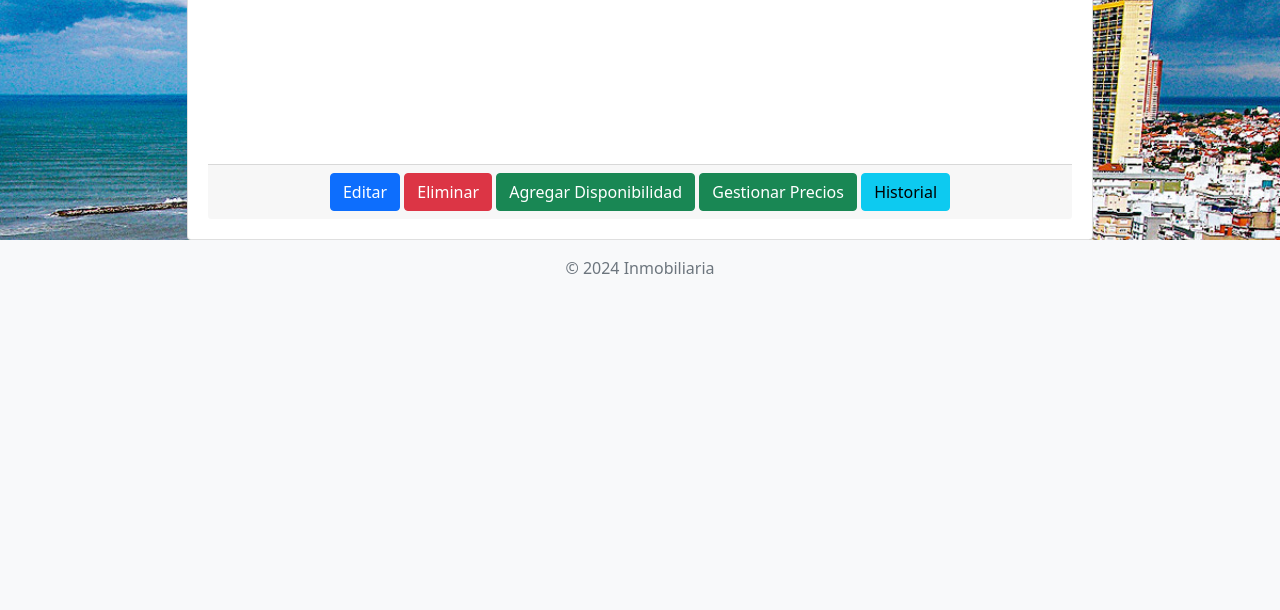
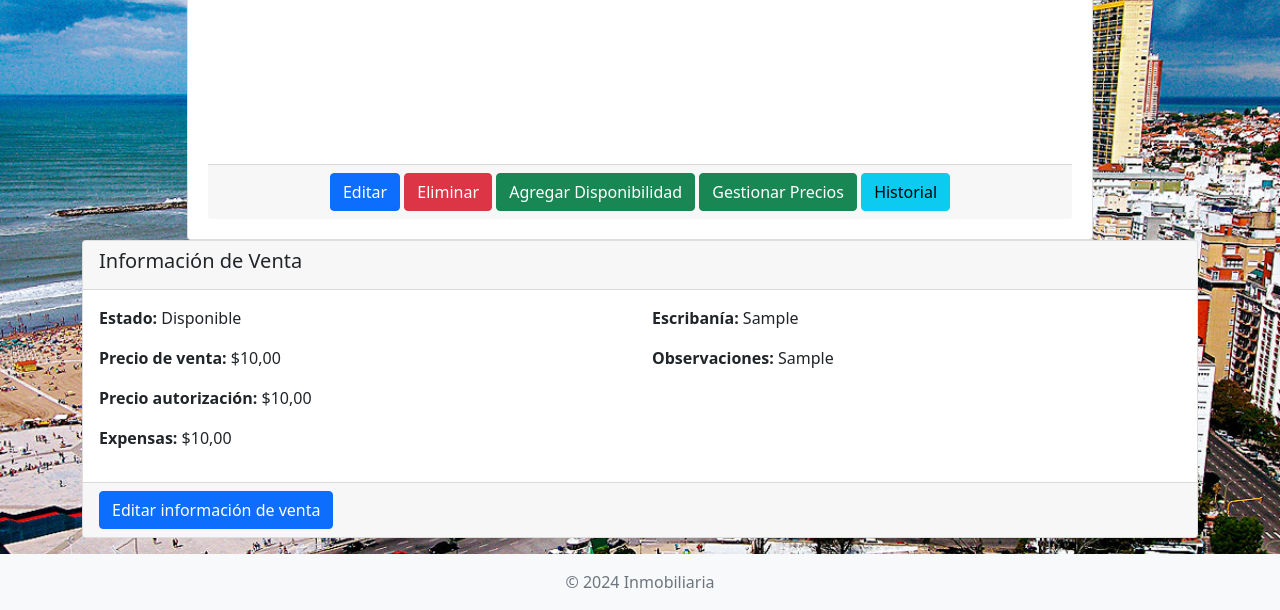
Before and after one commit to FranSalvatierra16/sistema-gonnet, a Django app: page /propiedades/1/ in a window 1280 px wide. Shown: the part 1836-2446 px from the top of the page. Before the commit the page ends 2110 px from the top, so only its background shows below. Run offline with Django 5.2, Linux system fonts and the light colour scheme; a user stored in the database is signed in; tables that the repository leaves empty hold one stand-in row (values such as "Sample post"); grey boxes marked "Sample" are stand-in pictures; parts of the project's set-up code (start-up, migrations or seed data) failed here and were passed over; some libraries are stand-ins or nearby versions.

Commit message:
hasta propiedad venta

```diff
--- a/inmobiliaria/models/propiedad.py
+++ b/inmobiliaria/models/propiedad.py
@@ -133,6 +133,20 @@ class Propiedad(models.Model):
         verbose_name="Precio Invierno"
     )
 
+    fichado_por = models.ForeignKey(
+        'auth.User',
+        on_delete=models.SET_NULL,
+        null=True,
+        blank=True,
+        related_name='propiedades_fichadas',
+        verbose_name="Fichado por"
+    )
+    fecha_fichado = models.DateTimeField(
+        null=True,
+        blank=True,
+        verbose_name="Fecha de fichado"
+    )
+
     class Meta:
         verbose_name = "Propiedad"
         verbose_name_plural = "Propiedades"
@@ -227,6 +241,18 @@ class Propiedad(models.Model):
             raise ValidationError({'precio_23_meses': 'Debe ingresar un precio para 23 meses si está habilitado.'})
         if self.habilitar_invierno and not self.precio_invierno:
             raise ValidationError({'precio_invierno': 'Debe ingresar un precio de invierno si está habilitado.'})
+
+    def fichar(self, usuario):
+        """Método para fichar una propiedad"""
+        self.fichado_por = usuario
+        self.fecha_fichado = timezone.now()
+        self.save()
+
+    def desfichar(self):
+        """Método para desfichar una propiedad"""
+        self.fichado_por = None
+        self.fecha_fichado = None
+        self.save()
 
 class ImagenPropiedad(models.Model):
     propiedad = models.ForeignKey(
@@ -668,3 +694,59 @@ class HistorialDisponibilidad(models.Model):
 
     def __str__(self):
         return f"{self.propiedad.id} - {self.fecha_inicio} al {self.fecha_fin} - {self.get_estado_display()}"
+
+class VentaPropiedad(models.Model):
+    ESTADO_CHOICES = [
+        ('disponible', 'Disponible'),
+        ('reservado', 'Reservado'),
+        ('vendido', 'Vendido'),
+    ]
+
+    propiedad = models.OneToOneField(
+        Propiedad,
+        on_delete=models.CASCADE,
+        related_name='info_venta'
+    )
+    en_venta = models.BooleanField(
+        default=False,
+        verbose_name="Disponible para venta"
+    )
+    precio_venta = models.DecimalField(
+        max_digits=12,
+        decimal_places=2,
+        null=True,
+        blank=True,
+        verbose_name="Precio de venta"
+    )
+    precio_autorizacion = models.DecimalField(
+        max_digits=12,
+        decimal_places=2,
+        null=True,
+        blank=True,
+        verbose_name="Precio de autorización"
+    )
+    estado = models.CharField(
+        max_length=20,
+        choices=ESTADO_CHOICES,
+        default='disponible',
+        verbose_name="Estado de la venta"
+    )
+    precio_expensas = models.DecimalField(
+        max_digits=10,
+        decimal_places=2,
+        null=True,
+        blank=True,
+        verbose_name="Precio de expensas"
+    )
+    escribania = models.TextField(
+        blank=True,
+        verbose_name="Información de escribanía"
+    )
+    observaciones = models.TextField(
+        blank=True,
+        verbose_name="Observaciones"
+    )
+    fecha_actualizacion = models.DateTimeField(auto_now=True)
+
+    def __str__(self):
+        return f"Información de venta - {self.propiedad}"
--- a/inmobiliaria/templates/inmobiliaria/propiedades/detalle.html
+++ b/inmobiliaria/templates/inmobiliaria/propiedades/detalle.html
@@ -296,9 +296,9 @@
                             <!-- Pestaña de Venta -->
                             <div class="tab-pane fade" id="venta" role="tabpanel">
                                 <div class="card-body">
-                                    {% if propiedad.habilitar_venta %}
+                                    {% if propiedad.info_venta.en_venta %}
                                         <div class="alert alert-info">
-                                            <h4>Precio de Venta: ${{ propiedad.precio_venta|format_price }}</h4>
+                                            <h4>Precio de Venta: ${{ propiedad.info_venta.precio_venta|floatformat:2 }}</h4>
                                         </div>
                                         <!-- Aquí puedes agregar más detalles específicos de venta -->
                                     {% else %}
@@ -791,4 +791,38 @@
     }
 }
 </style>
+
+{% if propiedad.info_venta.en_venta %}
+<div class="card mb-3">
+    <div class="card-header">
+        <h5>Información de Venta</h5>
+    </div>
+    <div class="card-body">
+        <div class="row">
+            <div class="col-md-6">
+                <p><strong>Estado:</strong> {{ propiedad.info_venta.get_estado_display }}</p>
+                <p><strong>Precio de venta:</strong> ${{ propiedad.info_venta.precio_venta|floatformat:2 }}</p>
+                {% if request.user.is_staff %}
+                    <p><strong>Precio autorización:</strong> ${{ propiedad.info_venta.precio_autorizacion|floatformat:2 }}</p>
+                {% endif %}
+                <p><strong>Expensas:</strong> ${{ propiedad.info_venta.precio_expensas|floatformat:2 }}</p>
+            </div>
+            <div class="col-md-6">
+                {% if propiedad.info_venta.escribania %}
+                    <p><strong>Escribanía:</strong> {{ propiedad.info_venta.escribania }}</p>
+                {% endif %}
+                {% if propiedad.info_venta.observaciones %}
+                    <p><strong>Observaciones:</strong> {{ propiedad.info_venta.observaciones }}</p>
+                {% endif %}
+            </div>
+        </div>
+    </div>
+    {% if perms.inmobiliaria.change_ventapropiedad %}
+    <div class="card-footer">
+        <a href="{% url 'inmobiliaria:editar_info_venta' propiedad_id=propiedad.id %}"
+           class="btn btn-primary">Editar información de venta</a>
+    </div>
+    {% endif %}
+</div>
+{% endif %}
 {% endblock %}
--- a/inmobiliaria/urls.py
+++ b/inmobiliaria/urls.py
@@ -98,4 +98,7 @@ urlpatterns = [
     path('reserva/<int:reserva_id>/agregar-pago/', views.agregar_pago, name='agregar_pago'),
     path('pago/<int:pago_id>/eliminar/', views.eliminar_pago, name='eliminar_pago'),
     path('reserva/<int:reserva_id>/agregar-deposito/', views.agregar_deposito, name='agregar_deposito'),
+    path('propiedades/<str:propiedad_id>/editar-venta/',
+         views.editar_info_venta,
+         name='editar_info_venta'),
 ]+ static(settings.MEDIA_URL, document_root=settings.MEDIA_ROOT)
--- a/inmobiliaria/views.py
+++ b/inmobiliaria/views.py
@@ -2,8 +2,8 @@ from django.shortcuts import render, get_object_or_404, redirect
 from django.http import HttpResponse, JsonResponse
 from django.contrib.auth.decorators import login_required
 from django.contrib import messages
-from .models import Vendedor, Inquilino, Propietario, Propiedad, Reserva, Disponibilidad, ImagenPropiedad,Precio, TipoPrecio, Pago, ConceptoPago, HistorialDisponibilidad
-from .forms import  VendedorUserCreationForm, VendedorChangeForm, InquilinoForm, PropietarioForm, PropiedadForm, ReservaForm,BuscarPropiedadesForm, DisponibilidadForm,PrecioForm, PrecioFormSet, PropietarioBuscarForm, InquilinoBuscarForm, SucursalForm, LoginForm, PropiedadSearchForm
+from .models import Vendedor, Inquilino, Propietario, Propiedad, Reserva, Disponibilidad, ImagenPropiedad,Precio, TipoPrecio, Pago, ConceptoPago, HistorialDisponibilidad, VentaPropiedad
+from .forms import  VendedorUserCreationForm, VendedorChangeForm, InquilinoForm, PropietarioForm, PropiedadForm, ReservaForm,BuscarPropiedadesForm, DisponibilidadForm,PrecioForm, PrecioFormSet, PropietarioBuscarForm, InquilinoBuscarForm, SucursalForm, LoginForm, PropiedadSearchForm, VentaPropiedadForm
 from django.contrib.auth.forms import UserCreationForm, PasswordChangeForm, SetPasswordForm
 from django.contrib.auth import login
 from datetime import datetime, date, timedelta
@@ -1867,3 +1867,22 @@ def ver_historial_disponibilidad(request, propiedad_id):
         'historial': historial
     }
     return render(request, 'inmobiliaria/propiedades/historial_disponibilidad.html', context)
+
+@login_required
+def editar_info_venta(request, propiedad_id):
+    propiedad = get_object_or_404(Propiedad, id=propiedad_id)
+    info_venta, created = VentaPropiedad.objects.get_or_create(propiedad=propiedad)
+
+    if request.method == 'POST':
+        form = VentaPropiedadForm(request.POST, instance=info_venta)
+        if form.is_valid():
+            form.save()
+            messages.success(request, 'Información de venta actualizada correctamente')
+            return redirect('inmobiliaria:propiedad_detalle', propiedad_id=propiedad_id)
+    else:
+        form = VentaPropiedadForm(instance=info_venta)
+
+    return render(request, 'inmobiliaria/propiedades/editar_info_venta.html', {
+        'form': form,
+        'propiedad': propiedad
+    })
```
Also changed, not shown: inmobiliaria/forms.py (+18 -1 lines).
